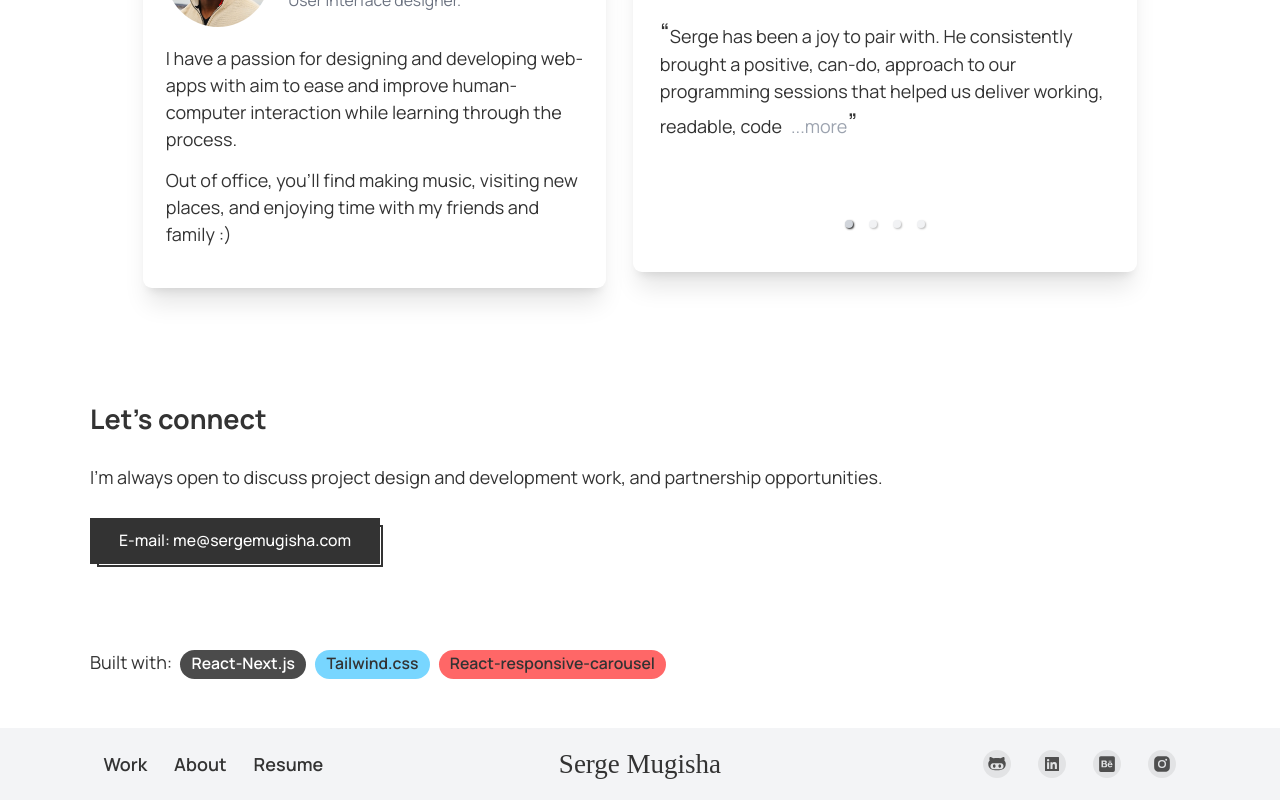
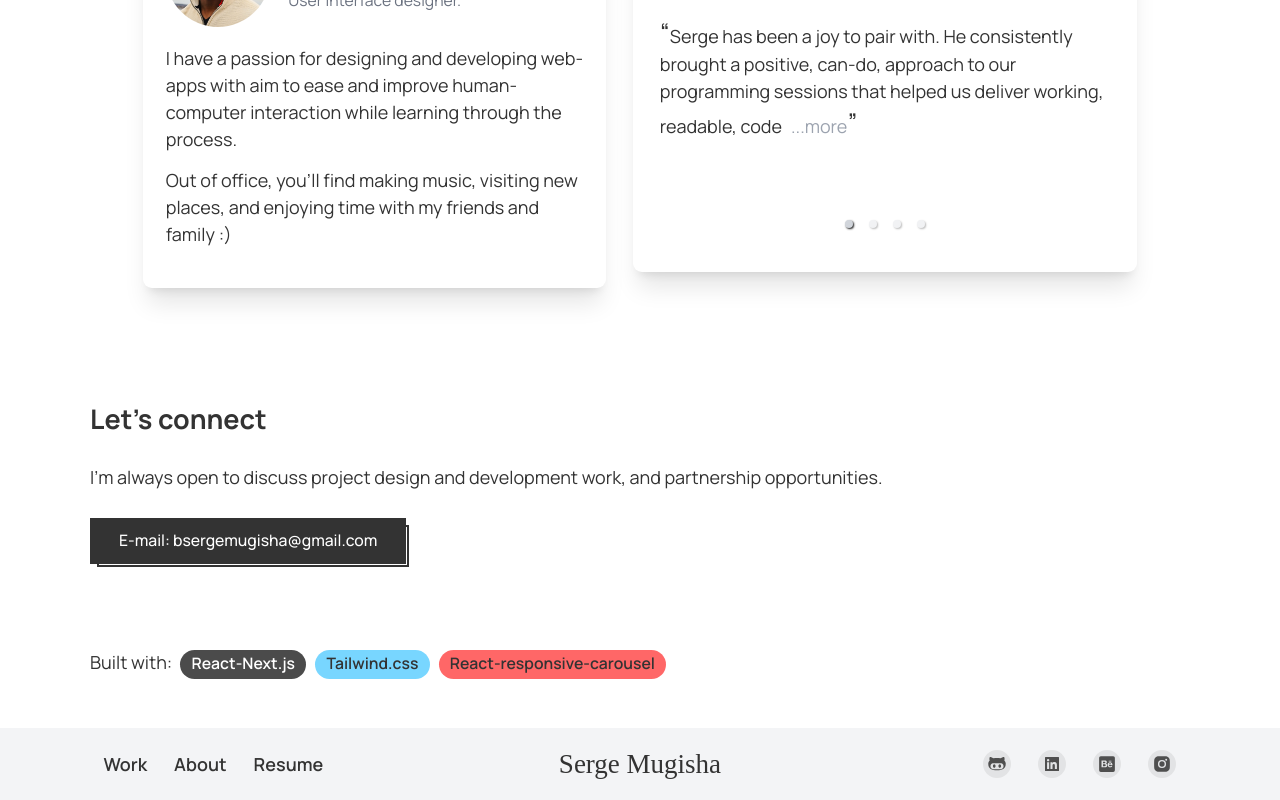
Before and after one commit to serge-mugisha/portfolio, a Next.js app: page / in a window 1280 px wide. Shown: the part 3539-4339 px from the top of the page. Built offline with nearby package versions, Linux system fonts and the light colour scheme; a web font is replaced by a local one.

Commit message:
change personal email

```diff
--- a/src/components/UISections/ContactSection.tsx
+++ b/src/components/UISections/ContactSection.tsx
@@ -5,7 +5,7 @@ const ContactSection = () => {
         <div className="py-10">
             <h2 className="h3">Let's connect</h2>
             <p className="my-3">I'm always open to discuss project design and development work, and partnership opportunities.</p>
-            <Button isLink classes="text-white bg-dark text-base" text="E-mail: me@sergemugisha.com" href="mailto:me@sergemugisha.com"></Button>
+            <Button isLink classes="text-white bg-dark text-base" text="E-mail: bsergemugisha@gmail.com" href="mailto:bsergemugisha@gmail.com"></Button>
         </div>
     )
 }
--- a/src/pages/index.tsx
+++ b/src/pages/index.tsx
@@ -67,7 +67,7 @@ export default function Home() {
             </div>
           </div>
           <div className="flex flex-col items-center">
-            <Button isLink href="mailto:me@sergemugisha.com" classes="text-yellow bg-dark" text="E-mail: me@sergemugisha.com" />
+            <Button isLink href="mailto:bsergemugisha@gmail.com" classes="text-yellow bg-dark" text="E-mail: bsergemugisha@gmail.com" />
             <Button isLink href="https://drive.google.com/file/d/1N-tJ5MMt5N9b3erNF6iA57A9OAXTtwJ8/view?usp=share_link" classes="text-dark bg-yellow" text="Resume" />
           </div>
           <div className="py-10 flex basis-1/3 place-content-end">
```
